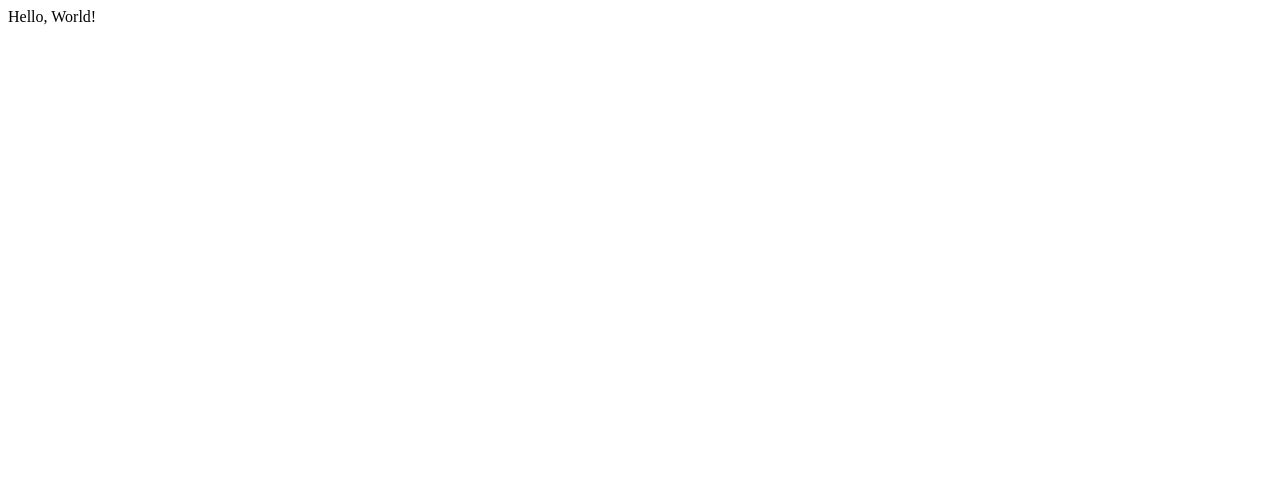
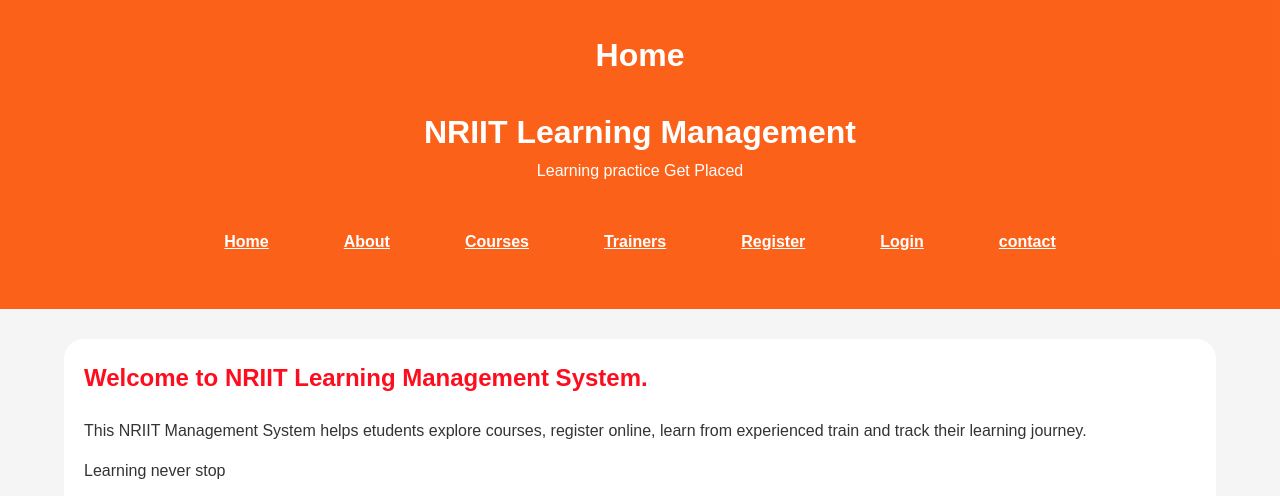
Before and after one commit to Ravipati-Mounika/python_fullstack, a Flask app: page / in a window 1280 px wide. Before the commit the part shown is almost empty. Shown: the top 496 px of the page. Before the commit the page ends 25 px from the top, so only its background shows below. Run offline with Flask 3, Linux system fonts and the light colour scheme.

Commit message:
folder done

```diff
--- a/app.py
+++ b/app.py
@@ -1,7 +1,30 @@
-from flask import Flask
+from flask import Flask,render_template
 app=Flask(__name__)
 @app.route('/') #homepage server room
 def home():
-    return "Hello, World!"
+    return render_template("index.html")
+    #return "<h1>Mounika</h1>"
+@app.route("/about")
+def about():
+    return render_template("about.html")
+
+@app.route("/contact")
+def contant():
+    return render_template("contant.html")
+
+@app.route("/courses")
+def courses():
+    return render_template("courses.html")
+@app.route("/login")
+def login():
+    return render_template("login.html")
+
+@app.route("/register")
+def register():
+    return render_template("register.html")
+
+@app.route("/trainers")
+def trainers():
+    return render_template("trainers.html")
 if __name__=='__main__':
     app.run(debug=True)
--- a/about.html
+++ b/templates/about.html
@@ -4,7 +4,7 @@
 <head>
     <meta charset="UTF-8">
     <meta name="viewport" content="width=device-width, initial-scale=1.0">
-    <link rel="stylesheet" href="css/style.css">
+    <link rel="stylesheet" href="{{url_for('static',filename='css/static/style.css')}}">
     <title>About Page</title>
 </head>
 
--- a/contact.html
+++ b/templates/contact.html
@@ -4,7 +4,7 @@
 <head>
     <meta charset="UTF-8">
     <meta name="viewport" content="width=device-width, initial-scale=1.0">
-    <link rel="stylesheet" href="css/style.css">
+    <link rel="stylesheet" href="{{url_for('static',filename='css/static/style.css')}}">
     <title>Contact Page</title>
 </head>
 
--- a/courses.html
+++ b/templates/courses.html
@@ -4,7 +4,7 @@
 <head>
   <meta charset="UTF-8" />
   <meta name="viewport" content="width=device-width, initial-scale=1.0" />
-  <link rel="stylesheet" href="css/style.css">
+  <link rel="stylesheet" href="{{url_for('static',filename='css/static/style.css')}}">
   <title>Course page</title>
 </head>
 
--- a/index.html
+++ b/templates/index.html
@@ -3,7 +3,7 @@
 <head>
     <meta charset="UTF-8">
     <meta name="viewport" content="width=device-width, initial-scale=1.0">
-    <link rel="stylesheet" href="css/style.css">
+    <link rel="stylesheet" href="{{url_for('static',filename='css/static/style.css')}}">
     <title>Home</title>
 </head>
 <body>
--- a/login.html
+++ b/templates/login.html
@@ -4,7 +4,7 @@
 <head>
     <meta charset="UTF-8">
     <meta name="viewport" content="width=device-width, initial-scale=1.0">
-    <link rel="stylesheet" href="css/style.css">
+    <link rel="stylesheet" href="{{url_for('static',filename='css/static/style.css')}}">
     <title>Login Page</title>
 </head>
 
--- a/register.html
+++ b/templates/register.html
@@ -4,7 +4,7 @@
 <head>
     <meta charset="UTF-8">
     <meta name="viewport" content="width=device-width, initial-scale=1.0">
-    <link rel="stylesheet" href="css/style.css">
+    <link rel="stylesheet" href="{{url_for('static',filename='css/static/style.css')}}">
     <title>Register page</title>
 </head>
 
--- a/trainers.html
+++ b/templates/trainers.html
@@ -4,7 +4,7 @@
 <head>
     <meta charset="UTF-8">
     <meta name="viewport" content="width=device-width, initial-scale=1.0">
-    <link rel="stylesheet" href="css/style.css">
+    <link rel="stylesheet" href="{{url_for('static',filename='css/static/style.css')}}">
     <title>Trainers page</title>
 </head>
 
```
Also changed, not shown: README.md, static/css/static/style.css (renamed from css/style.css), static/image/static/banner.png (renamed from image/banner.png), static/js/static/script.js (renamed from js/script.js), static/js/static/test.js (renamed from js/test.js).
